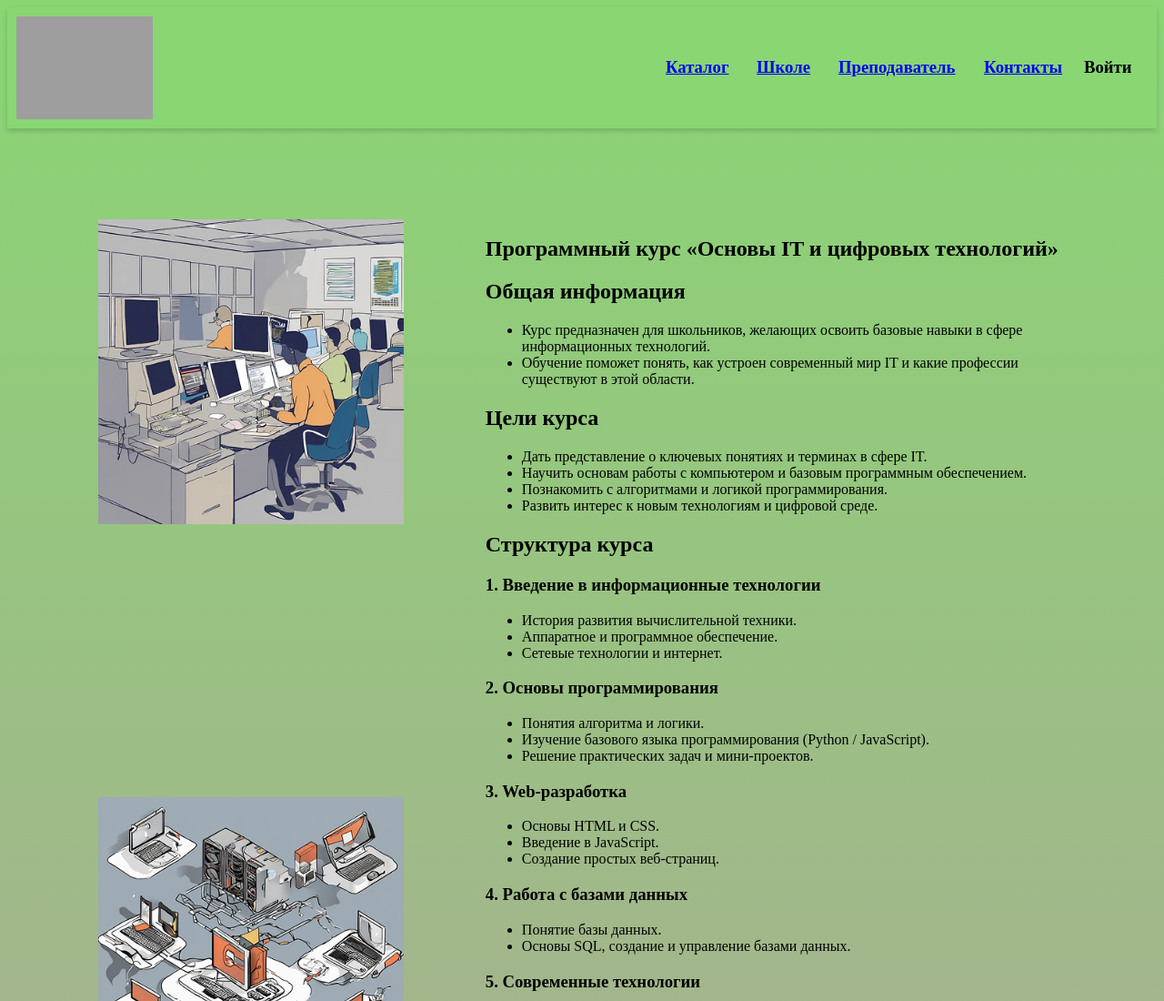
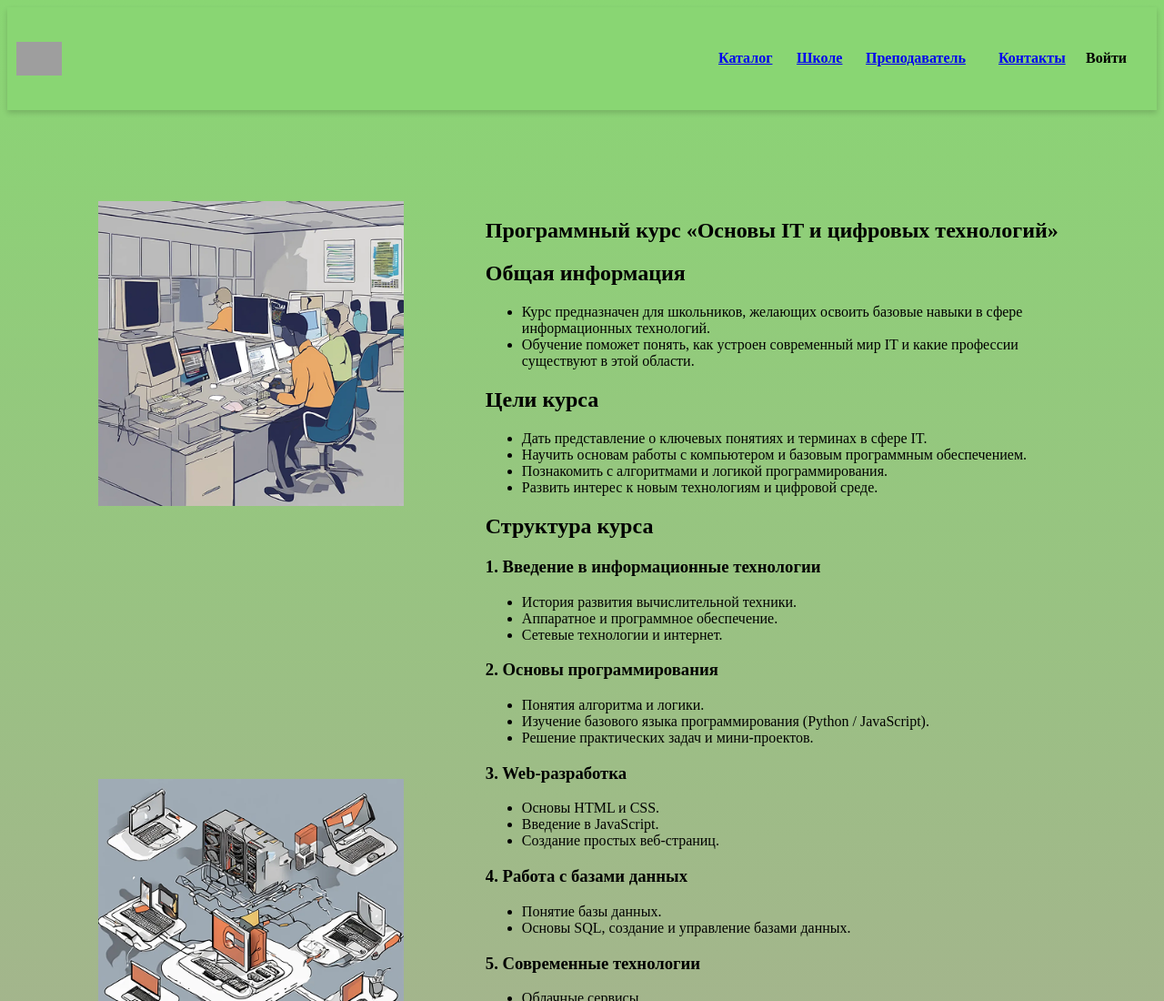
Before and after one commit to MSboops/Shool, a plain HTML site: page IT_Kurs.html in a window 1280 px wide. Shown: the top 1100 px of the page at 91% size. Drawn offline with nearby package versions, Linux system fonts and the light colour scheme; grey boxes are pictures that could not be loaded.

Commit message:
Изменил шапку и уменьшил лого

```diff
--- a/IT_Kurs.html
+++ b/IT_Kurs.html
@@ -13,21 +13,23 @@
 </head>
 <body class="body">
     <header class="header">
+      <div class="conteiner">
+        <a href="http://127.0.0.1:5500/index.html"><img class="logo" src="https://cdn.svgporn.com/logos/apache_cloudstack.svg" alt=""></a>
+      <ul class="mnu_top">
+        <li class="katal" onmouseover="this.style.backgroundColor='#11C900'" onmouseout="this.style.backgroundColor=''"><h4><a href="http://127.0.0.1:5500/kurs.html">Каталог</a></h4></li>
+        <li class="shool" onmouseover="this.style.backgroundColor='#FFFFFF'" onmouseout="this.style.backgroundColor=''"><h4><a href="http://127.0.0.1:5500/inde.html">Школе</a></h4></li>
+        <li class="teacherss" onmouseover="this.style.backgroundColor='#FFFFFF'" onmouseout="this.style.backgroundColor=''"><h4><a href="http://127.0.0.1:5500/teachers.html">Преподаватель</a></h4></li>
+        <li class="kontakt" onmouseover="this.style.backgroundColor='#FFFFFF'" onmouseout="this.style.backgroundColor=''"><h4><a href="http://127.0.0.1:5500/kontakt.html">Контакты</a></h4></li>
+        <li class="vhod" onmouseover="this.style.backgroundColor='#FFFFFF'" onmouseout="this.style.backgroundColor=''"><h4>Войти</h4></li>
+        </ul>
+        </div>
+      <nav>
       <div class="hamburger" id="hamburger-1">
         <span class="line"></span>
         <span class="line"></span>
         <span class="line"></span>
       </div>
-      <div class="conteiner">
-        <a href="http://127.0.0.1:5500/index.html"><img class="logo" src="https://cdn.svgporn.com/logos/apache_cloudstack.svg" alt=""></a>
-      <ul class="mnu_top">
-        <li class="katal" onmouseover="this.style.backgroundColor='#11C900'" onmouseout="this.style.backgroundColor=''"><h3><a href="http://127.0.0.1:5500/kurs.html">Каталог</a></h3></li>
-        <li class="shool" onmouseover="this.style.backgroundColor='#FFFFFF'" onmouseout="this.style.backgroundColor=''"><h3><a href="http://127.0.0.1:5500/inde.html">Школе</a></h3></li>
-        <li class="teacherss" onmouseover="this.style.backgroundColor='#FFFFFF'" onmouseout="this.style.backgroundColor=''"><h3><a href="http://127.0.0.1:5500/teachers.html">Преподаватель</a></h3></li>
-        <li class="kontakt" onmouseover="this.style.backgroundColor='#FFFFFF'" onmouseout="this.style.backgroundColor=''"><h3><a href="http://127.0.0.1:5500/kontakt.html">Контакты</a></h3></li>
-        <li class="vhod" onmouseover="this.style.backgroundColor='#FFFFFF'" onmouseout="this.style.backgroundColor=''"><h3>Войти</h3></li>
-        </ul>
-        </div>
+      </nav>
     </header>
     <main class="main">
     <section class="hero">
--- a/style.css
+++ b/style.css
@@ -1,5 +1,8 @@
 .body{
- background: linear-gradient(to top,#B69E9E 9%, #89D673)
+ background: linear-gradient(to top,#B69E9E 9%, #89D673);
+}
+img{
+  max-width: 100%;
 }
 header .conteiner{
   display: flex;
@@ -12,26 +15,24 @@ header{
   background-color: #89D673;
   box-shadow: 0 3px 6px rgba(0, 0, 0, 0.16);
 }
-ul{
-  padding-inline-start: none;
-}
+
 .mnu_top{
   display: flex;
-  gap: 10px;
+  padding-left: 10px;
 }
 
 img{
   max-width: 100%;
 }
 header .logo{
-  max-width: 150px;
+  max-width: 50px;
   display: block;
 }
 
 header .mnu_top li{
   display: inline-block;
   list-style-type: none;
-  padding: 0 10px;
+  padding: 0 8px;
 }
 
 .katal{
```
Also changed, not shown: inde.html (+12 -10 lines), index.html (+12 -10 lines), kontakt.html (+12 -10 lines), kurs.html (+12 -10 lines), teachers.html (+12 -11 lines).
